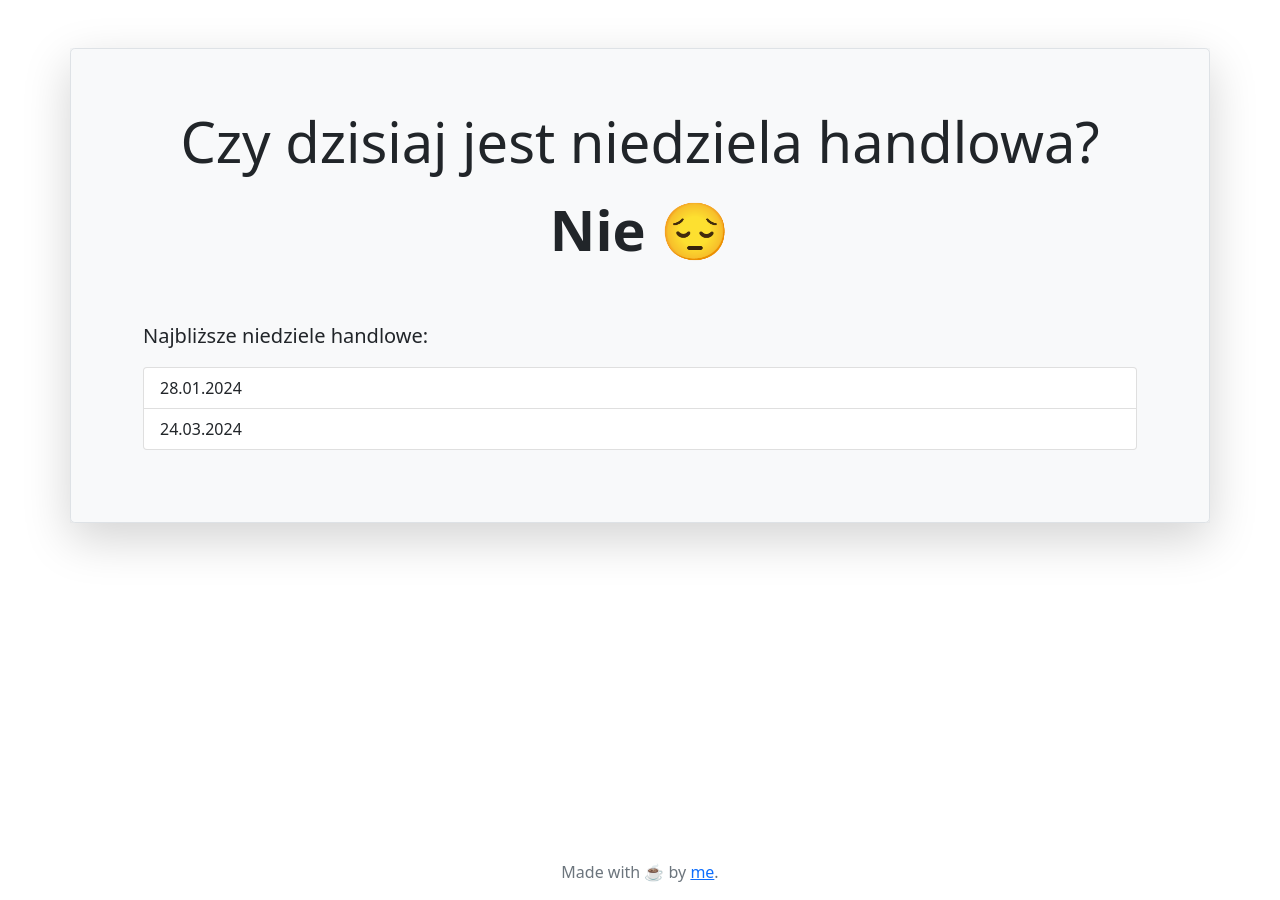
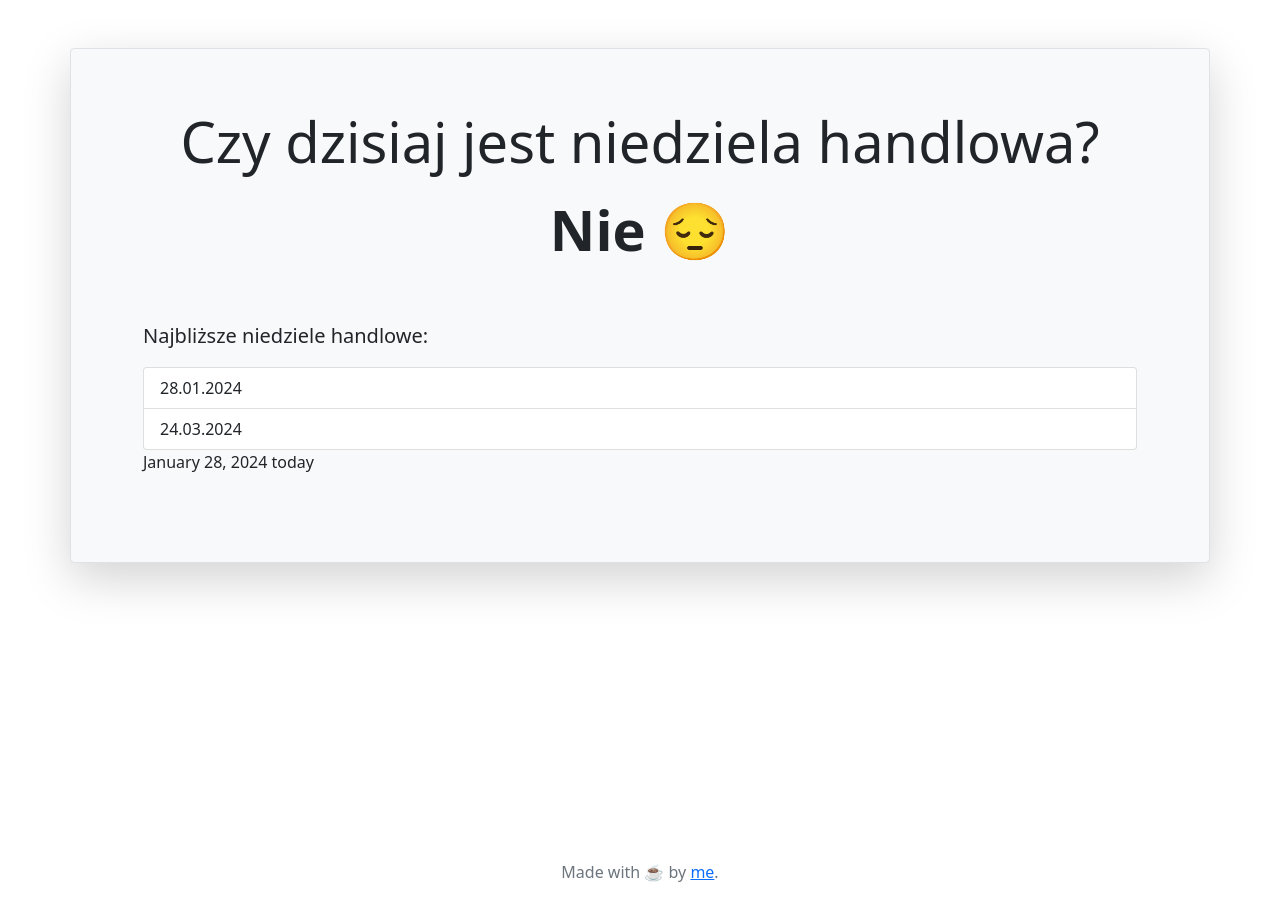
Before and after one commit to skypaw/sunday-shopping, a Jekyll site: the page built from jekyll/index.md, in a window 1280 px wide. Built offline with Jekyll 4.4.1, drawn with Linux system fonts in a browser that asks for light colours.

Commit message:
Fix date comparison (#88)
* Replace now with today

* Debug on prod always a great way to do things

```diff
--- a/jekyll/index.md
+++ b/jekyll/index.md
@@ -22,3 +22,5 @@ layout: default
         </ul>
     </div>
 </div>
+{{ site.data.filtered-shopping-sundays.dates[0] }}
+{{ "today" }}
```
